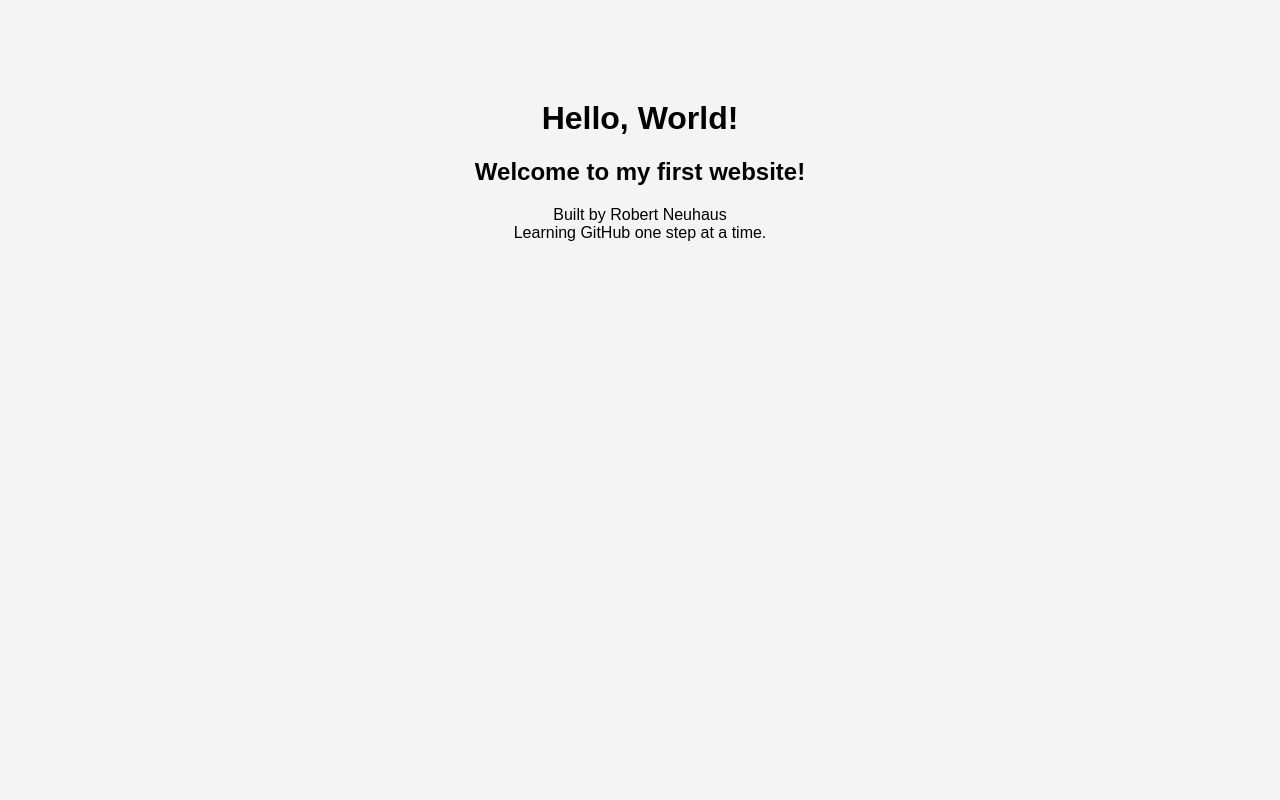
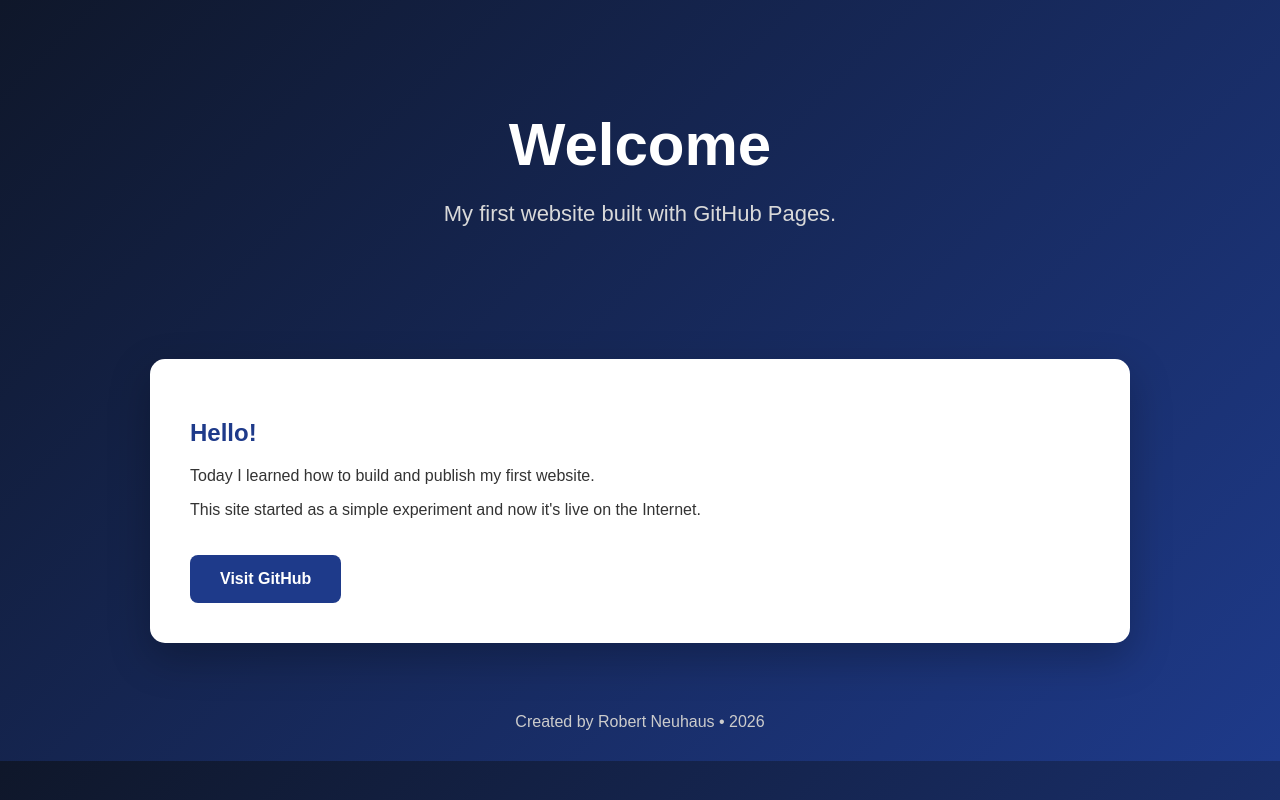
Before and after one commit to rkn1/first---test-, a plain HTML site: page index.html in a window 1280 px wide. Drawn offline with Linux system fonts and the light colour scheme.

Commit message:
Update index.html

```diff
--- a/index.html
+++ b/index.html
@@ -1,18 +1,111 @@
 <!DOCTYPE html>
-<html>
+<html lang="en">
 <head>
-    <title>Robert's First Website</title>
+<meta charset="UTF-8">
+<meta name="viewport" content="width=device-width, initial-scale=1.0">
+
+<title>Robert's Website</title>
+
+<style>
+
+body{
+    margin:0;
+    font-family:Arial,Helvetica,sans-serif;
+    background:linear-gradient(135deg,#0F172A,#1E3A8A);
+    color:white;
+}
+
+header{
+    text-align:center;
+    padding:70px;
+}
+
+header h1{
+    font-size:60px;
+    margin-bottom:10px;
+}
+
+header p{
+    font-size:22px;
+    color:#d9d9d9;
+}
+
+section{
+    background:white;
+    color:#333;
+    max-width:900px;
+    margin:40px auto;
+    padding:40px;
+    border-radius:15px;
+    box-shadow:0 15px 40px rgba(0,0,0,.25);
+}
+
+h2{
+    color:#1E3A8A;
+}
+
+.button{
+    display:inline-block;
+    margin-top:20px;
+    padding:15px 30px;
+    background:#1E3A8A;
+    color:white;
+    text-decoration:none;
+    border-radius:8px;
+    font-weight:bold;
+}
+
+.button:hover{
+    background:#163172;
+}
+
+footer{
+    text-align:center;
+    padding:30px;
+    color:#ccc;
+}
+
+</style>
+
 </head>
-<body style="font-family: Arial; background:#f4f4f4; text-align:center; margin-top:100px;">
 
-<h1>Hello, World!</h1>
+<body>
 
-<h2>Welcome to my first website!</h2>
+<header>
+
+<h1>Welcome</h1>
+
+<p>My first website built with GitHub Pages.</p>
+
+</header>
+
+<section>
+
+<h2>Hello!</h2>
 
 <p>
-Built by Robert Neuhaus<br>
-Learning GitHub one step at a time.
+
+Today I learned how to build and publish my first website.
+
 </p>
+
+<p>
+
+This site started as a simple experiment and now it's live on the Internet.
+
+</p>
+
+<a class="button" href="https://github.com">
+Visit GitHub
+</a>
+
+</section>
+
+<footer>
+
+Created by Robert Neuhaus • 2026
+
+</footer>
 
 </body>
 </html>
```
